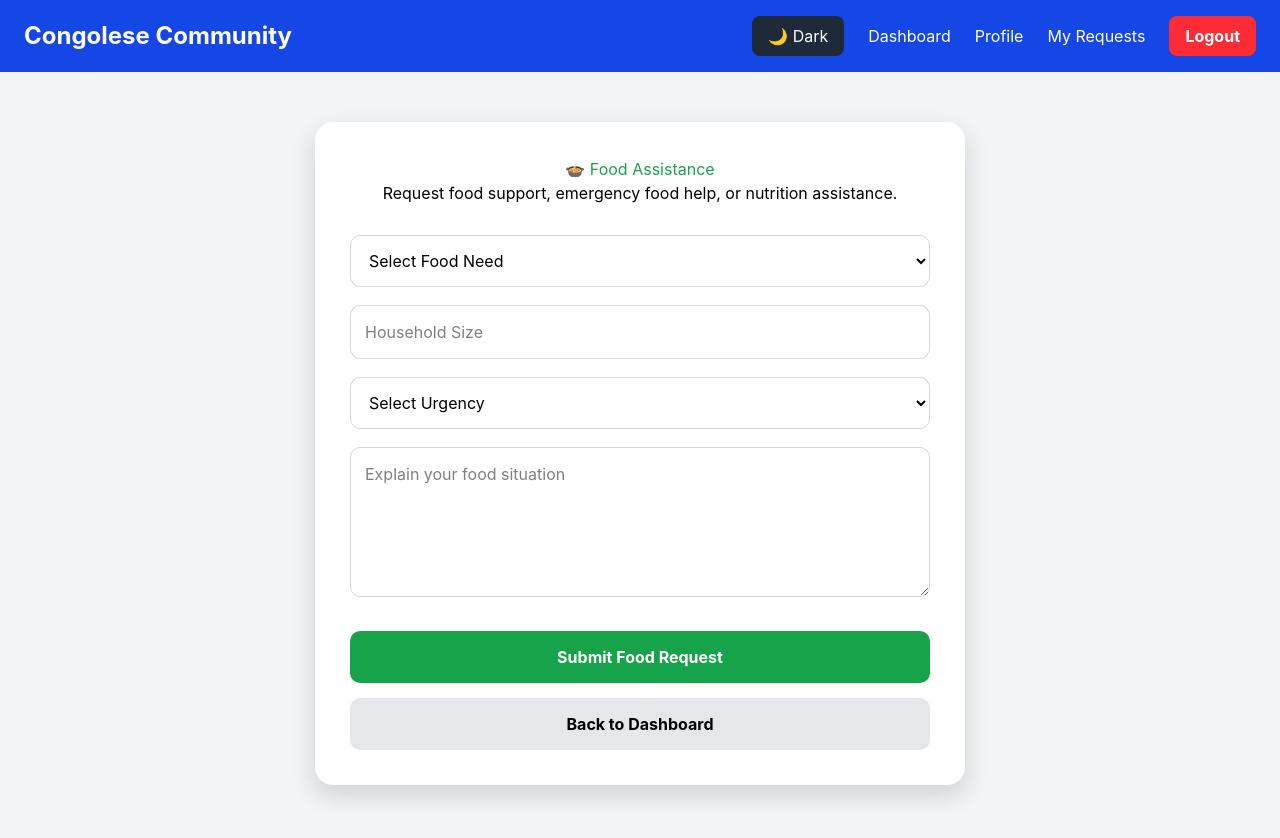
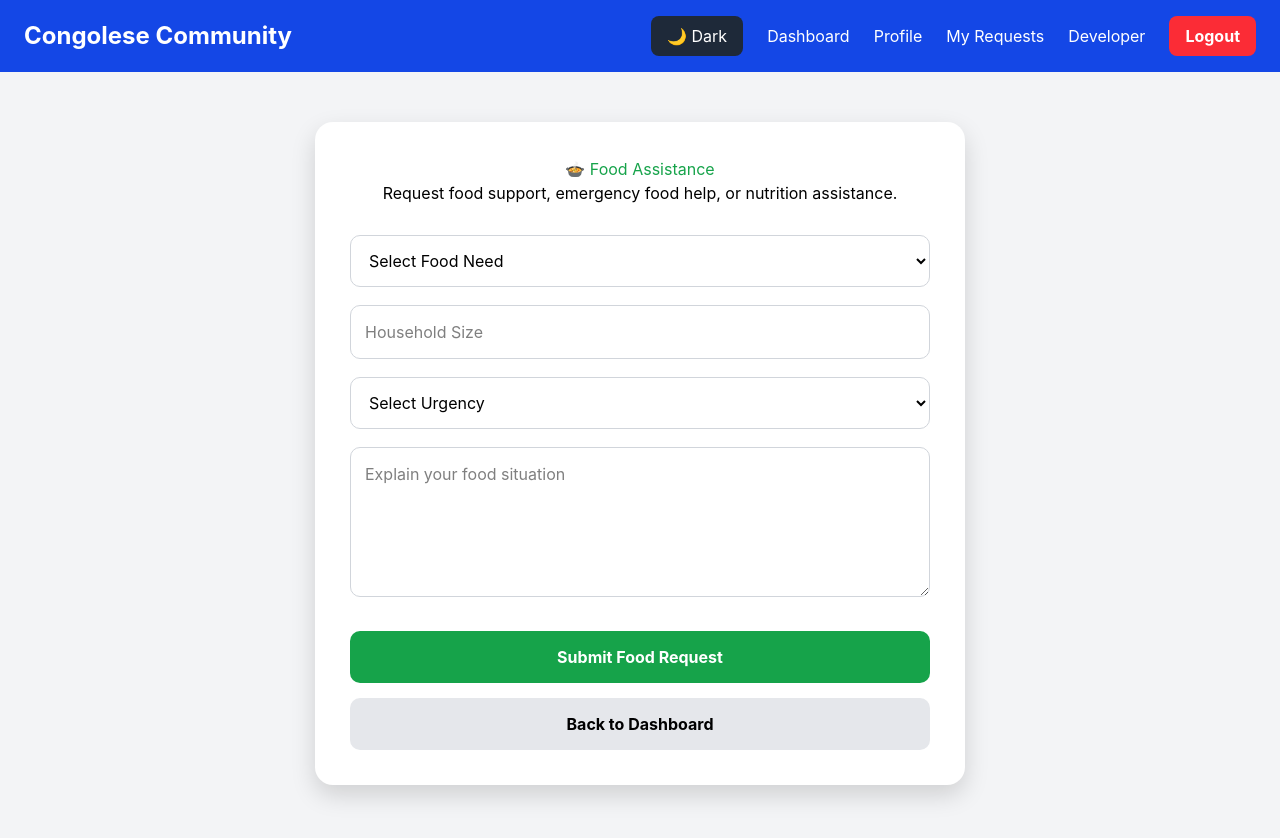
Before and after one commit to joekalala880/congolese-community-platform, a React app in the folder frontend/: page /food in a window 1280 px wide. Shown: the top 838 px of the page. Built offline with nearby package versions, Linux system fonts and the light colour scheme; the HTML template or start-up script is replaced by a standard one.

Commit message:
Add developer button to navbar

```diff
--- a/frontend/src/Navbar.jsx
+++ b/frontend/src/Navbar.jsx
@@ -72,6 +72,14 @@ function Navbar() {
 </button>
 
 
+          <button
+            onClick={() => window.location.href = "/developer"}
+            className="hover:text-gray-200"
+          >
+            Developer
+          </button>
+
+
      {user?.role === "admin" && (
   <>
     <button
```
